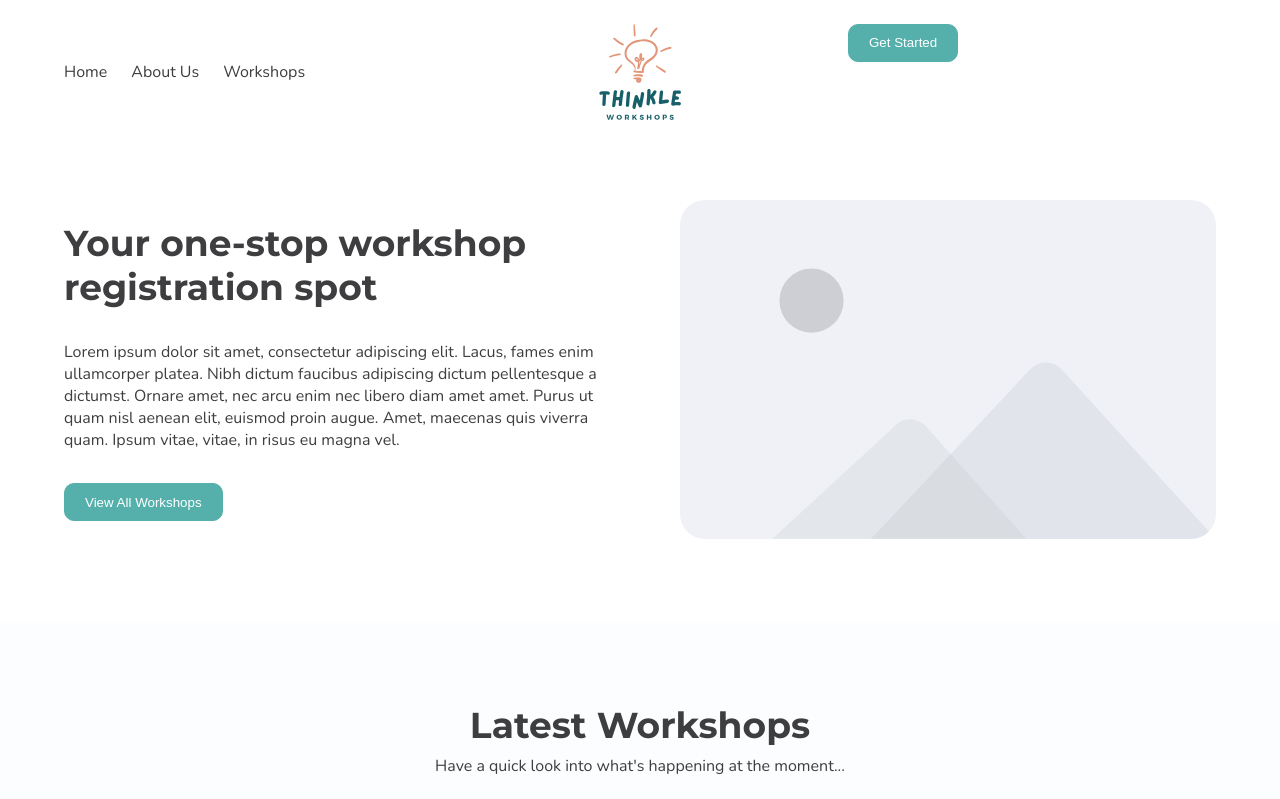
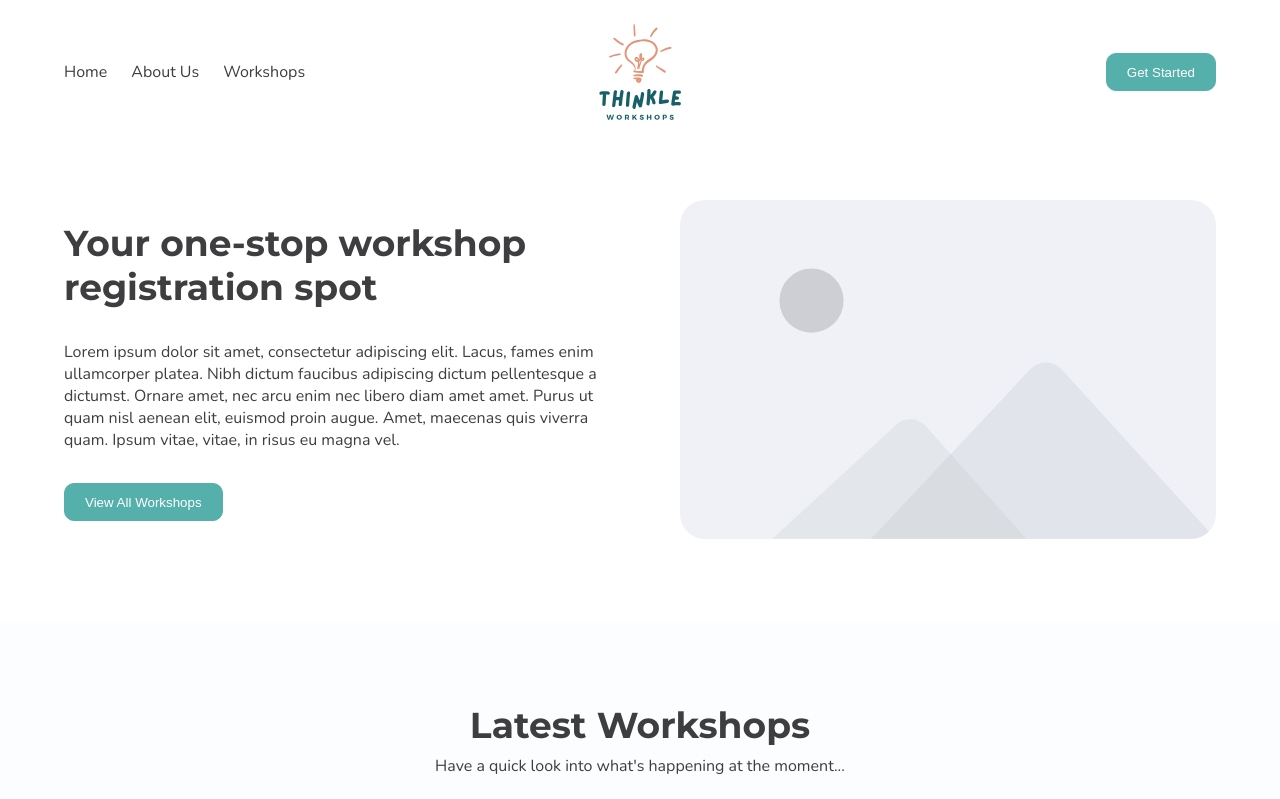
Before and after one commit to SheCodesAus/she-codes-group-project-frontend-fullstack-pancake, a React (Create React App) app: page / in a window 1280 px wide. Shown: the top 799 px of the page. Built offline with nearby package versions, Linux system fonts and the light colour scheme.

Commit message:
Fix `nav` styles

```diff
--- a/src/components/common/Nav/index.jsx
+++ b/src/components/common/Nav/index.jsx
@@ -35,7 +35,7 @@ export default function Nav() {
           </Link>
 
           {!loginStatus ? (
-            <div className="menu_item_auth_group">
+            <div className="dynamic_menu_items">
               <Link to="/get-started">
                 <CTAButton>Get Started</CTAButton>
               </Link>
--- a/src/components/common/Nav/nav.css
+++ b/src/components/common/Nav/nav.css
@@ -10,6 +10,7 @@
 .menu_items_wrapper {
   display: grid;
   grid-template-columns: 1fr 1fr 1fr;
+  align-items: center;
   gap: 1.5rem;
   width: 100%;
 }
```
